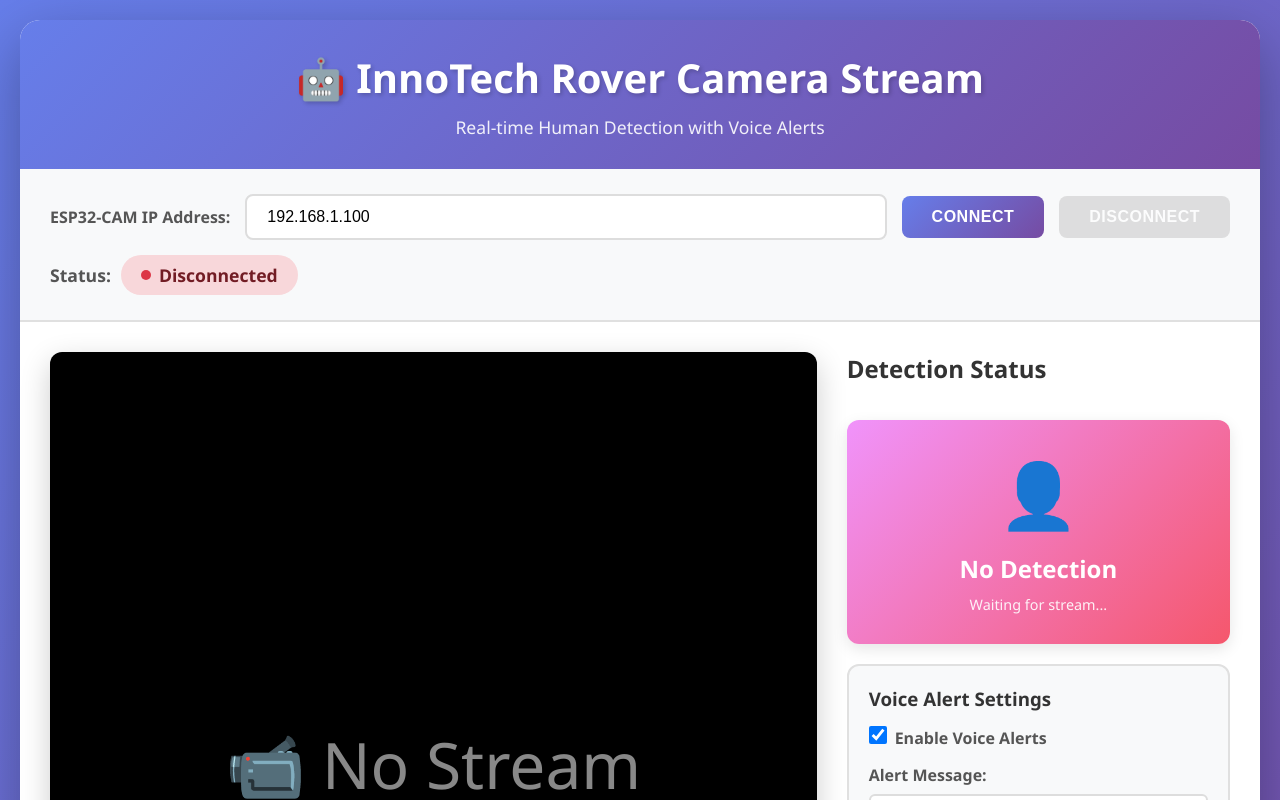
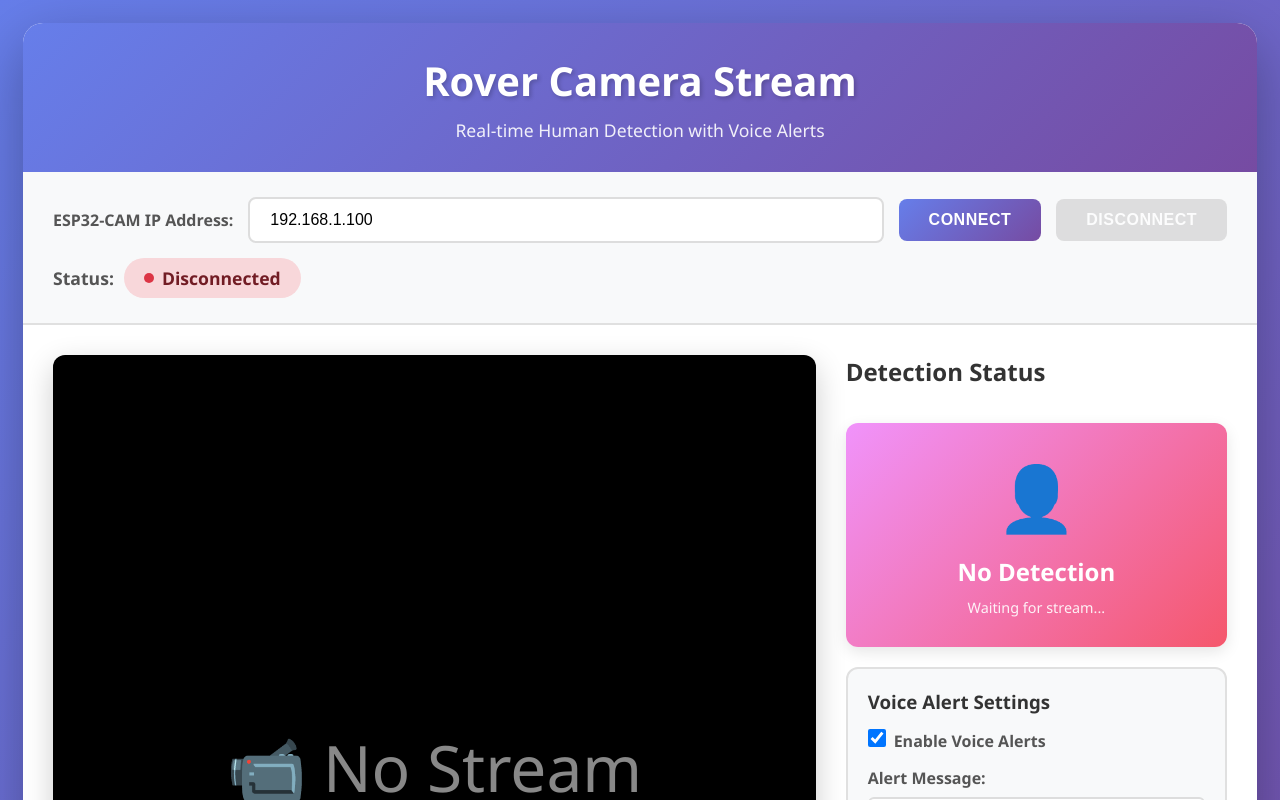
Before and after one commit to faizzaidi23/InnoTechRoverStream, a React (Vite) app: page / in a window 1280 px wide. Shown: the top 800 px of the page. Built offline with nearby package versions, Linux system fonts and the light colour scheme.

Commit message:
changed some of the UI part

```diff
--- a/src/App.jsx
+++ b/src/App.jsx
@@ -44,13 +44,12 @@ function App() {
 
     setIsConnected(true)
 
-    // Start checking for detection messages from ESP32-CAM
-    // The ESP32-CAM should send detection status via a separate endpoint or embed it in the stream
+
     detectionCheckInterval.current = setInterval(() => {
       checkForDetection()
-    }, 1000) // Check every second
+    }, 1000)
 
-    // Start FPS counter
+
     startFpsCounter()
   }
 
@@ -75,8 +74,7 @@ function App() {
 
   const checkForDetection = async () => {
     try {
-      // Try to fetch detection status from ESP32-CAM
-      // This endpoint should be implemented on your ESP32-CAM
+
       const response = await fetch(`http://${espIp}/status`, {
         method: 'GET',
         mode: 'cors'
@@ -86,7 +84,7 @@ function App() {
         const data = await response.json()
 
         if (data.humanDetected && !detectionStatus.detected) {
-          // New detection!
+
           const now = new Date().toLocaleTimeString()
           setDetectionStatus(prev => ({
             detected: true,
@@ -94,12 +92,11 @@ function App() {
             totalDetections: prev.totalDetections + 1
           }))
 
-          // Trigger voice alert
+
           if (isVoiceEnabled) {
             speak(alertMessage)
           }
 
-          // Reset detection status after 3 seconds
           setTimeout(() => {
             setDetectionStatus(prev => ({
               ...prev,
@@ -114,8 +111,7 @@ function App() {
         }
       }
     } catch (error) {
-      // If status endpoint doesn't exist, we'll rely on visual detection
-      // or you can parse the stream URL for detection info
+
       console.log('Status check failed (this is normal if ESP32 doesn\'t have /status endpoint)')
     }
   }
--- a/src/components/Header.jsx
+++ b/src/components/Header.jsx
@@ -3,7 +3,7 @@ import './Header.css'
 function Header() {
   return (
     <header>
-      <h1>🤖 InnoTech Rover Camera Stream</h1>
+      <h1>Rover Camera Stream</h1>
       <p className="subtitle">Real-time Human Detection with Voice Alerts</p>
     </header>
   )
--- a/src/index.css
+++ b/src/index.css
@@ -8,7 +8,7 @@ body {
   font-family: 'Segoe UI', Tahoma, Geneva, Verdana, sans-serif;
   background: linear-gradient(135deg, #667eea 0%, #764ba2 100%);
   min-height: 100vh;
-  padding: 20px;
+  padding: 23px;
   color: #333;
 }
 
```
Also changed, not shown: src/components/StreamViewer.jsx (+1 -9 lines), 1 other file (tests, documents, lock files or other folders).
